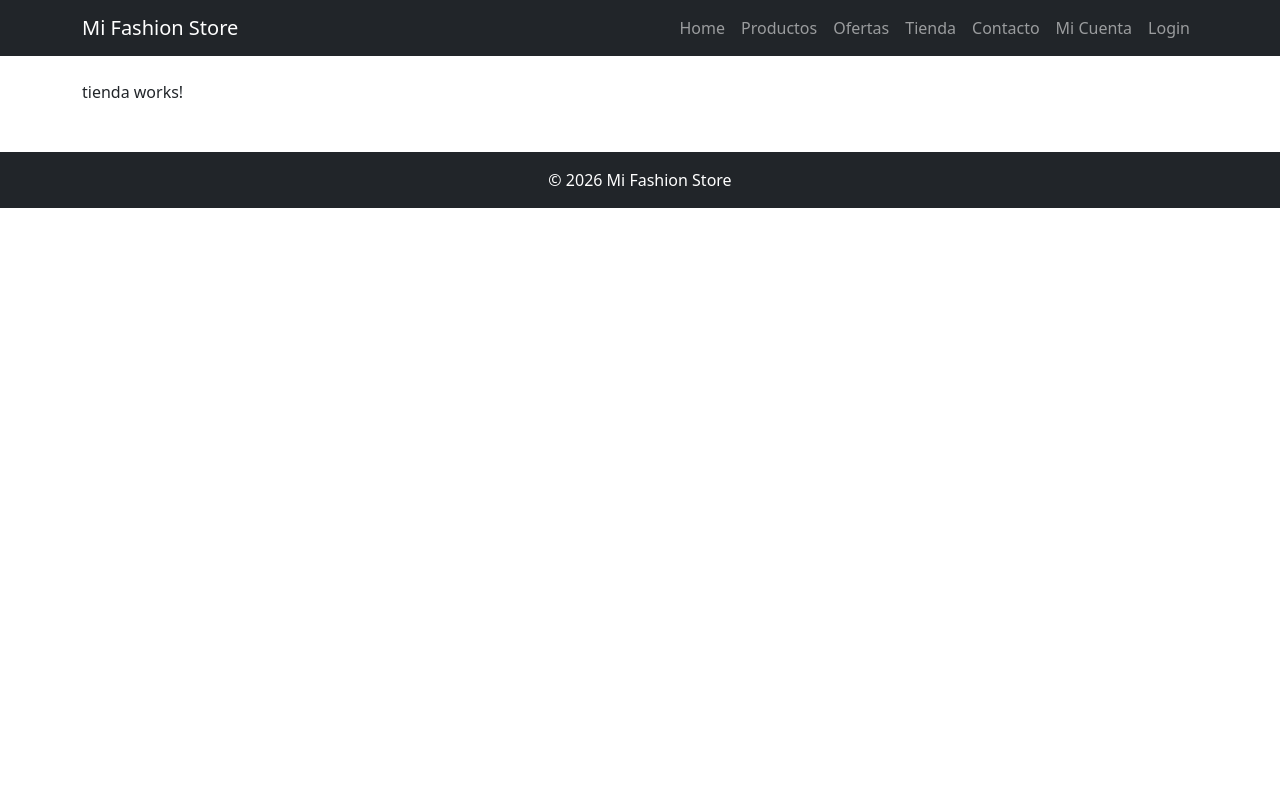
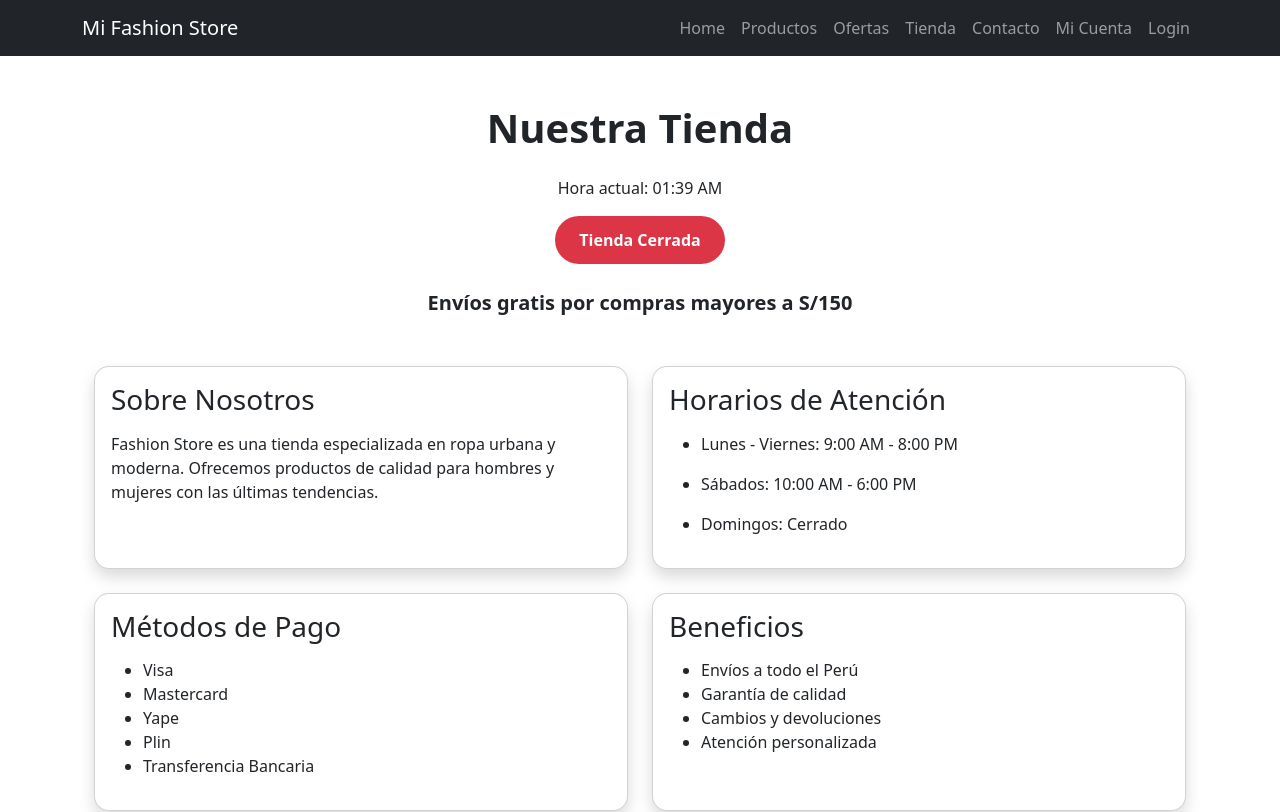
Before and after one commit to joseperez-git/fashionstore-app, an Angular app: page /tienda in a window 1280 px wide. Shown: the top 812 px of the page. Built offline with nearby package versions, Linux system fonts and the light colour scheme.

Commit message:
Actualizacion del tienda.html

```diff
--- a/src/app/app.routes.ts
+++ b/src/app/app.routes.ts
@@ -3,7 +3,7 @@ import { Routes } from '@angular/router';
 import { Home } from './pages/home/home';
 import { ProductosComponent } from './pages/productos/productos';
 import { Ofertas } from './pages/ofertas/ofertas';
-import { Tienda } from './pages/tienda/tienda';
+import { TiendaComponent } from './pages/tienda/tienda';
 import { ContactoComponent } from './pages/contacto/contacto';
 import { MicuentaComponent } from './pages/micuenta/micuenta';
 import { LoginComponent } from './pages/login/login';
@@ -14,7 +14,7 @@ export const routes: Routes = [
   { path: '', component: Home },
   { path: 'productos', component: ProductosComponent },
   { path: 'ofertas', component: Ofertas },
-  { path: 'tienda', component: Tienda },
+  { path: 'tienda', component: TiendaComponent },
   { path: 'contacto', component: ContactoComponent },
   { path: 'micuenta', component: MicuentaComponent },
   { path: 'login', component: LoginComponent },
--- a/src/app/pages/tienda/tienda.css
+++ b/src/app/pages/tienda/tienda.css
@@ -0,0 +1,18 @@
+.card {
+  border-radius: 15px;
+  transition: all 0.3s ease;
+  cursor: pointer;
+}
+
+.card:hover {
+  transform: translateY(-10px);
+  box-shadow: 0 12px 25px rgba(0, 0, 0, 0.2);
+}
+
+h1 {
+  font-weight: bold;
+}
+
+h3 {
+  margin-bottom: 15px;
+}
--- a/src/app/pages/tienda/tienda.html
+++ b/src/app/pages/tienda/tienda.html
@@ -1 +1,155 @@
-<p>tienda works!</p>
+<div class="container mt-5">
+
+  <h1 class="text-center mb-4">
+    Nuestra Tienda
+  </h1>
+
+  <p class="text-center">
+    Hora actual: {{ horaActual }}
+  </p>
+
+  <div class="text-center mb-4">
+
+    <span
+        class="badge fs-6 px-4 py-3 rounded-pill"
+        [ngClass]="{
+        'bg-success': abierto,
+        'bg-danger': !abierto
+        }">
+
+        {{ abierto ? 'Tienda Abierta' : ' Tienda Cerrada' }}
+
+    </span>
+
+ </div>
+
+  <p
+    class="text-center mb-5"
+    [ngStyle]="{
+      'font-size': '20px',
+      'font-weight': 'bold'
+    }">
+
+    Envíos gratis por compras mayores a S/150
+
+  </p>
+
+  <div class="row">
+
+    <div class="col-md-6 mb-4">
+
+      <div class="card shadow h-100">
+
+        <div class="card-body">
+
+          <h3>Sobre Nosotros</h3>
+
+          <p>
+            Fashion Store es una tienda especializada en ropa urbana y moderna.
+            Ofrecemos productos de calidad para hombres y mujeres con las últimas tendencias.
+          </p>
+
+        </div>
+
+      </div>
+
+    </div>
+
+    <div class="col-md-6 mb-4">
+
+      <div class="card shadow h-100">
+
+        <div class="card-body">
+
+          <h3>Horarios de Atención</h3>
+
+          <ul>
+
+          <li><p>Lunes - Viernes: 9:00 AM - 8:00 PM</p></li>
+          <li><p>Sábados: 10:00 AM - 6:00 PM</p></li>
+          <li><p>Domingos: Cerrado</p></li>
+
+          </ul>
+
+        </div>
+
+      </div>
+
+    </div>
+
+  </div>
+
+  <div class="row">
+
+    <div class="col-md-6 mb-4">
+
+      <div class="card shadow h-100">
+
+        <div class="card-body">
+
+          <h3>Métodos de Pago</h3>
+
+          <ul>
+
+            <li>Visa</li>
+            <li>Mastercard</li>
+            <li>Yape</li>
+            <li>Plin</li>
+            <li>Transferencia Bancaria</li>
+
+          </ul>
+
+        </div>
+
+      </div>
+
+    </div>
+
+    <div class="col-md-6 mb-4">
+
+      <div class="card shadow h-100">
+
+        <div class="card-body">
+
+          <h3>Beneficios</h3>
+
+          <ul>
+
+            <li>Envíos a todo el Perú</li>
+            <li>Garantía de calidad</li>
+            <li>Cambios y devoluciones</li>
+            <li>Atención personalizada</li>
+
+          </ul>
+
+        </div>
+
+      </div>
+
+    </div>
+
+  </div>
+
+  <div class="card shadow mt-4">
+
+    <div class="card-body text-center">
+
+      <h3>Información de Contacto</h3>
+
+      <p>Lambayeque, Perú</p>
+
+      <p>+51 999 999 999</p>
+
+      <p>fashionstore@gmail.com</p>
+
+    </div>
+
+  </div>
+
+  <div *ngIf="abierto" class="alert alert-success mt-4">
+
+    Estamos atendiendo pedidos en este momento.
+
+  </div>
+
+</div>
--- a/src/app/pages/tienda/tienda.ts
+++ b/src/app/pages/tienda/tienda.ts
@@ -1,9 +1,48 @@
-import { Component } from '@angular/core';
+import { Component, OnInit } from '@angular/core';
+import { CommonModule } from '@angular/common';
 
 @Component({
   selector: 'app-tienda',
-  imports: [],
+  standalone: true,
+  imports: [CommonModule],
   templateUrl: './tienda.html',
-  styleUrl: './tienda.css',
+  styleUrl: './tienda.css'
 })
-export class Tienda {}
+export class TiendaComponent implements OnInit {
+
+  abierto: boolean = false;
+  horaActual: string = '';
+
+  ngOnInit(): void {
+
+    const ahora = new Date();
+
+    const hora = ahora.getHours();
+    const minutos = ahora.getMinutes();
+
+    const periodo = hora >= 12 ? 'PM' : 'AM';
+
+    this.horaActual =
+      `${hora.toString().padStart(2, '0')}:${minutos
+        .toString()
+        .padStart(2, '0')} ${periodo}`;
+
+    const dia = ahora.getDay();
+
+    if (dia >= 1 && dia <= 5) {
+
+      this.abierto = hora >= 9 && hora < 20;
+
+    } else if (dia === 6) {
+
+      this.abierto = hora >= 10 && hora < 18;
+
+    } else {
+
+      this.abierto = false;
+
+    }
+
+  }
+
+}
```
Also changed, not shown: 1 other file (tests, documents, lock files or other folders).
